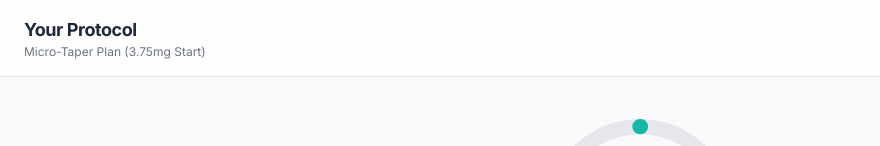
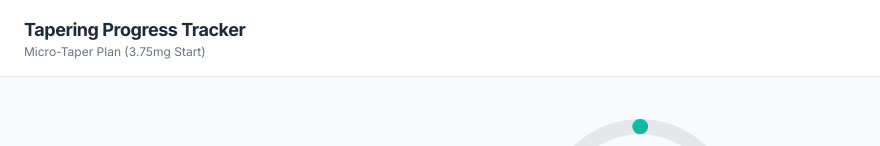
Before and after one commit to Owningturtle287/TaperingApp, a plain HTML site: page index.html in a window 1280 px wide. Shown: the top 146 px of the page, without its empty margins (0-880 px from the left). Drawn offline with nearby package versions, Linux system fonts and the light colour scheme.

Commit message:
Update index.html

```diff
--- a/index.html
+++ b/index.html
@@ -81,7 +81,7 @@
     <!-- Header -->
     <header class="sticky top-0 z-50 bg-white/80 dark:bg-dark-bg/80 backdrop-blur-md border-b border-gray-200 dark:border-gray-800 px-6 py-4 flex justify-between items-center transition-colors">
         <div>
-            <h1 class="text-lg font-bold tracking-tight">Your Protocol</h1>
+            <h1 class="text-lg font-bold tracking-tight">Tapering Progress Tracker</h1>
             <p class="text-xs text-gray-500 dark:text-gray-400">Micro-Taper Plan (3.75mg Start)</p>
         </div>
         <button id="themeToggle" class="p-2 rounded-full bg-gray-100 dark:bg-gray-800 text-gray-600 dark:text-yellow-400 hover:bg-gray-200 dark:hover:bg-gray-700 transition-all focus:outline-none">
@@ -553,5 +553,4 @@
         }
     </script>
 </body>
-
 </html>
```
